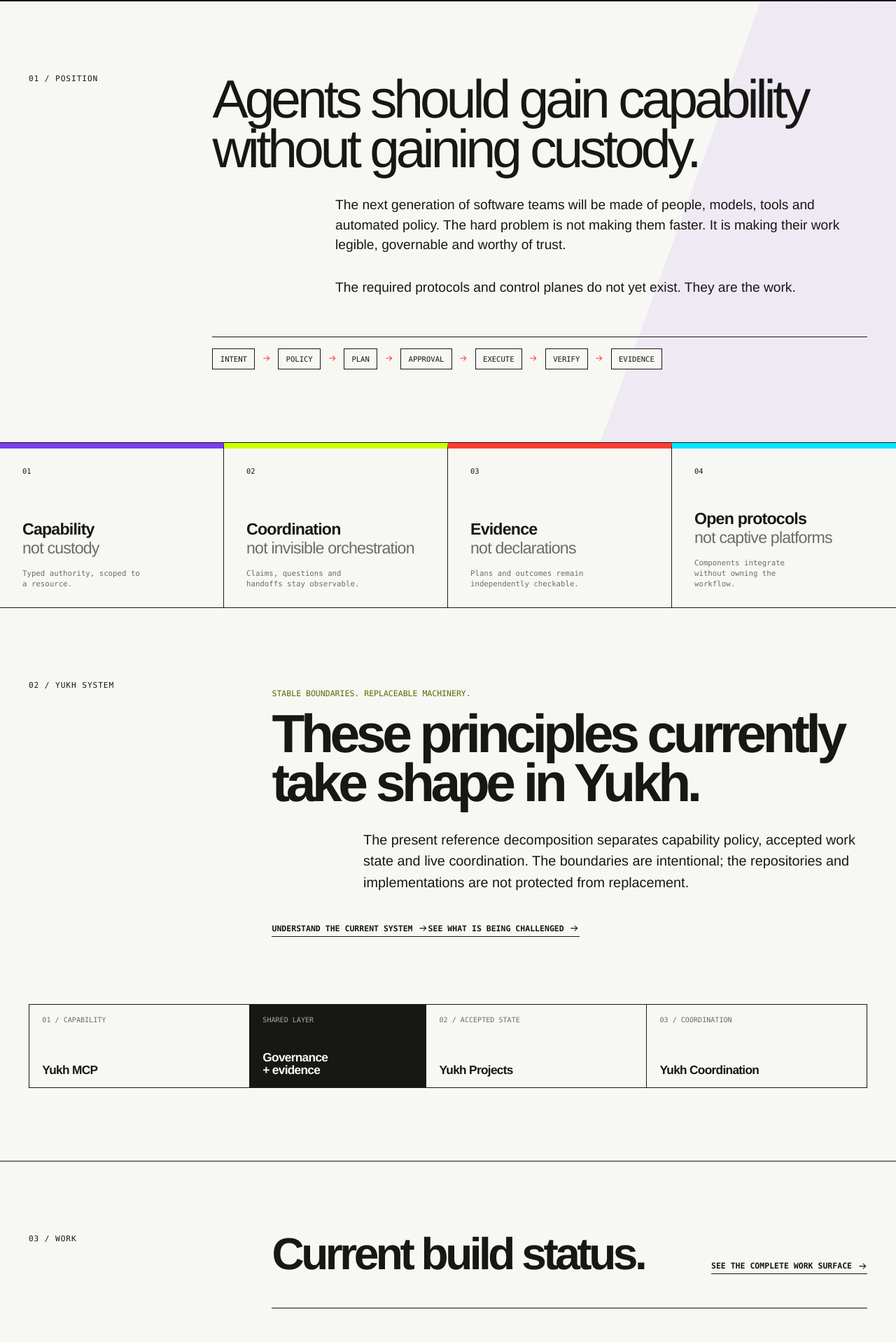
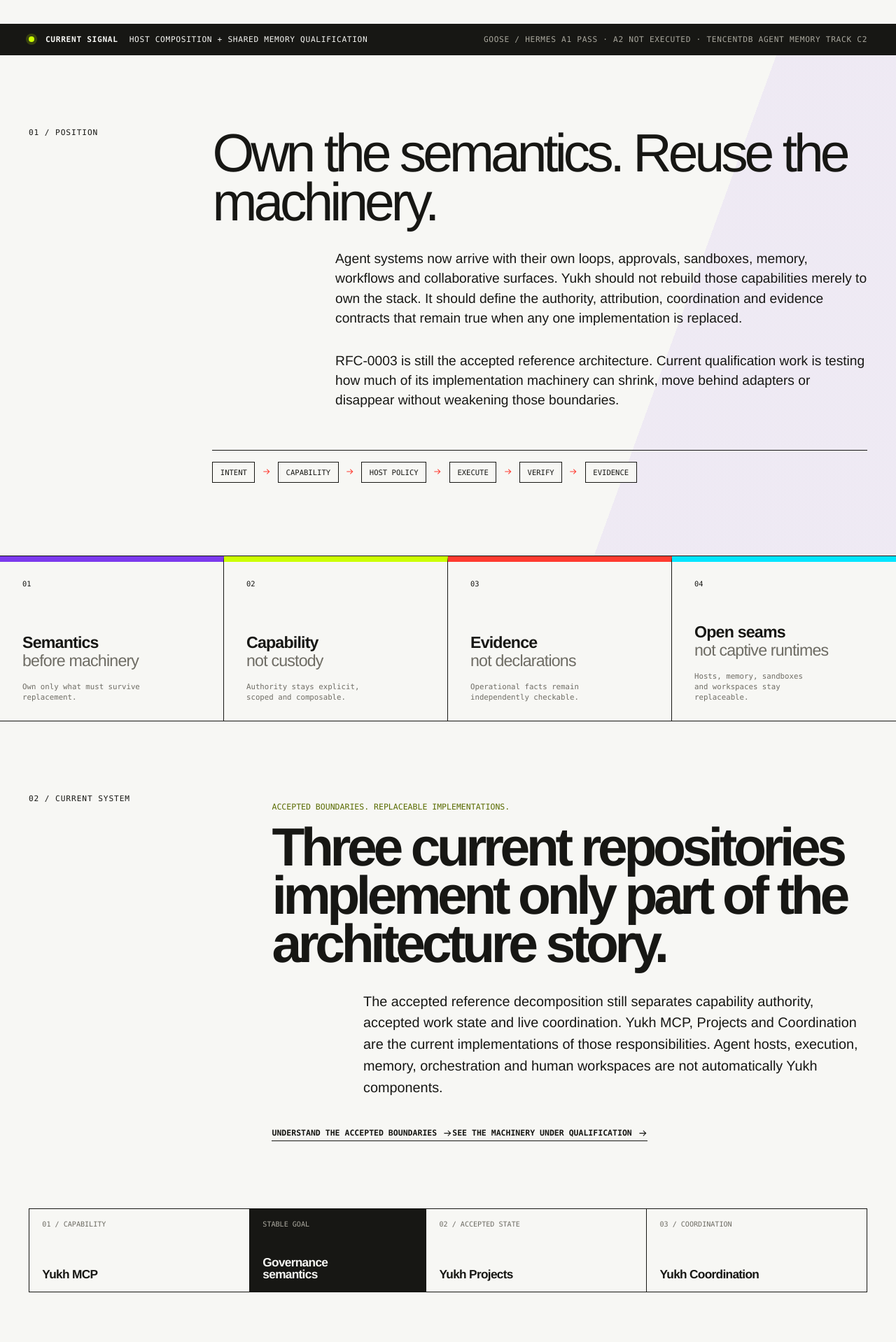
Before and after one commit to nomed/nomed.github.io, a Next.js app: page / in a window 1280 px wide. Shown: the part 847-2765 px from the top of the page at 70% size. Built offline with nearby package versions, Linux system fonts and the light colour scheme.

Commit message:
Reframe Yukh homepage around stable semantics and qualification

```diff
--- a/app/page.tsx
+++ b/app/page.tsx
@@ -6,43 +6,43 @@
   {
     index: "01",
     name: "Yukh MCP",
-    label: "Governed capabilities",
+    label: "Capability policy + evidence",
     mark: "/brand/yukh-mcp.svg",
     color: "#7C3AED",
-    status: "Audit writer foundation",
-    focus: "Storage-neutral audit contracts exist; no durable profile is accepted and no mutation lifecycle is integrated.",
+    status: "Current implementation",
+    focus: "Implements the capability-policy and evidence boundary while Track A tests composition with host-native security.",
     system: "/system/mcp/",
     repository: "https://github.com/nomed/yukh-mcp",
   },
   {
     index: "02",
     name: "Yukh Projects",
-    label: "Accepted-state adapter",
+    label: "GitHub accepted-state adapter",
     mark: "/brand/yukh-projects.svg",
     color: "#00E5FF",
-    status: "Published / synthetically qualified",
-    focus: "v1.7.0 qualifies controlled GitHub Projects apply with synthetic fixtures; no live apply has occurred, and its role as a universal Yukh layer is under review.",
+    status: "Published adapter",
+    focus: "A useful GitHub Projects implementation whose long-term architectural role is being narrowed to accepted work state rather than protected as a universal pillar.",
     system: "/system/projects/",
     repository: "https://github.com/nomed/yukh-projects",
   },
   {
     index: "03",
     name: "Yukh Coordination",
-    label: "Cross-session coordination",
+    label: "Coordination kernel",
     mark: "/brand/yukh-coordination.svg",
     color: "#CCFF00",
-    status: "Preparation evidence complete",
-    focus: "Protocol and runtime preparation evidence exist; there is no public or live runtime.",
+    status: "Current implementation",
+    focus: "Carries claims, conflict, handoff, attribution and replay semantics while transports and workspaces remain replaceable.",
     system: "/system/coordination/",
     repository: "https://github.com/nomed/yukh-coordination",
   },
 ];
 
 const principles = [
-  { lead: "Capability", tail: "not custody", note: "Typed authority, scoped to a resource.", color: "#7C3AED" },
-  { lead: "Coordination", tail: "not invisible orchestration", note: "Claims, questions and handoffs stay observable.", color: "#CCFF00" },
-  { lead: "Evidence", tail: "not declarations", note: "Plans and outcomes remain independently checkable.", color: "#FF3B30" },
-  { lead: "Open protocols", tail: "not captive platforms", note: "Components integrate without owning the workflow.", color: "#00E5FF" },
+  { lead: "Semantics", tail: "before machinery", note: "Own only what must survive replacement.", color: "#7C3AED" },
+  { lead: "Capability", tail: "not custody", note: "Authority stays explicit, scoped and composable.", color: "#CCFF00" },
+  { lead: "Evidence", tail: "not declarations", note: "Operational facts remain independently checkable.", color: "#FF3B30" },
+  { lead: "Open seams", tail: "not captive runtimes", note: "Hosts, memory, sandboxes and workspaces stay replaceable.", color: "#00E5FF" },
 ];
 
 export default function Home() {
@@ -53,11 +53,11 @@
       <section className="hero" id="top">
         <div className="eyebrow">
           <span>Nomed / Governed agentic development</span>
-          <span>Yukh / Open system in formation</span>
+          <span>Yukh / Semantics-first open architecture</span>
         </div>
-        <h1>Software is no longer written by one mind at one keyboard.</h1>
+        <h1>Give agents capability without giving any runtime custody of the system.</h1>
         <div className="hero-bottom">
-          <p className="lede">How can people, agents, policy and evidence work together without losing authority, memory or trust?</p>
+          <p className="lede">Yukh is defining the governance semantics that should survive when the model, host, sandbox, memory system, workflow engine or human workspace changes.</p>
           <a className="round-link" href="#position" aria-label="Begin the story">
             Begin
             <ArrowIcon direction="down" />
@@ -68,18 +68,18 @@
       <aside className="signal-strip" aria-label="Current signal">
         <span className="pulse" aria-hidden="true" />
         <strong>Current signal</strong>
-        <span>Agent systems landscape review</span>
-        <span className="signal-status">current Yukh topology under evidence-based challenge</span>
+        <span>Host composition + shared memory qualification</span>
+        <span className="signal-status">goose / Hermes A1 PASS · A2 not executed · TencentDB Agent Memory Track C2</span>
       </aside>
 
       <section className="manifesto section" id="position">
         <div className="section-label">01 / Position</div>
         <div className="manifesto-copy">
-          <p className="statement">Agents should gain capability without gaining custody.</p>
-          <p>The next generation of software teams will be made of people, models, tools and automated policy. The hard problem is not making them faster. It is making their work legible, governable and worthy of trust.</p>
-          <p>The required protocols and control planes do not yet exist. They are the work.</p>
+          <p className="statement">Own the semantics. Reuse the machinery.</p>
+          <p>Agent systems now arrive with their own loops, approvals, sandboxes, memory, workflows and collaborative surfaces. Yukh should not rebuild those capabilities merely to own the stack. It should define the authority, attribution, coordination and evidence contracts that remain true when any one implementation is replaced.</p>
+          <p>RFC-0003 is still the accepted reference architecture. Current qualification work is testing how much of its implementation machinery can shrink, move behind adapters or disappear without weakening those boundaries.</p>
           <div className="operating-loop" aria-label="The governed operating loop">
-            <span>Intent</span><i><ArrowIcon /></i><span>Policy</span><i><ArrowIcon /></i><span>Plan</span><i><ArrowIcon /></i><span>Approval</span><i><ArrowIcon /></i><span>Execute</span><i><ArrowIcon /></i><span>Verify</span><i><ArrowIcon /></i><span>Evidence</span>
+            <span>Intent</span><i><ArrowIcon /></i><span>Capability</span><i><ArrowIcon /></i><span>Host policy</span><i><ArrowIcon /></i><span>Execute</span><i><ArrowIcon /></i><span>Verify</span><i><ArrowIcon /></i><span>Evidence</span>
           </div>
         </div>
       </section>
@@ -95,29 +95,29 @@
       </section>
 
       <section className="yukh section" id="system">
-        <div className="section-label">02 / Yukh system</div>
+        <div className="section-label">02 / Current system</div>
         <div className="yukh-intro">
-          <p className="kicker">Stable boundaries. Replaceable machinery.</p>
-          <h2>These principles currently take shape in Yukh.</h2>
-          <p>The present reference decomposition separates capability policy, accepted work state and live coordination. The boundaries are intentional; the repositories and implementations are not protected from replacement.</p>
-          <Link className="text-link" href="/system/">Understand the current system <ArrowIcon /></Link>
-          <Link className="text-link" href="/landscape/">See what is being challenged <ArrowIcon /></Link>
+          <p className="kicker">Accepted boundaries. Replaceable implementations.</p>
+          <h2>Three current repositories implement only part of the architecture story.</h2>
+          <p>The accepted reference decomposition still separates capability authority, accepted work state and live coordination. Yukh MCP, Projects and Coordination are the current implementations of those responsibilities. Agent hosts, execution, memory, orchestration and human workspaces are not automatically Yukh components.</p>
+          <Link className="text-link" href="/system/">Understand the accepted boundaries <ArrowIcon /></Link>
+          <Link className="text-link" href="/landscape/">See the machinery under qualification <ArrowIcon /></Link>
         </div>
-        <div className="suite-map" aria-label="Current Yukh reference components">
+        <div className="suite-map" aria-label="Current Yukh implementations of accepted reference boundaries">
           <div className="suite-map-rail" aria-hidden="true" />
           <Link className="suite-node suite-node-mcp" href="/system/mcp/"><span>01 / Capability</span><strong>Yukh MCP</strong></Link>
-          <div className="suite-hub"><span>Shared layer</span><strong>Governance<br />+ evidence</strong></div>
+          <div className="suite-hub"><span>Stable goal</span><strong>Governance<br />semantics</strong></div>
           <Link className="suite-node suite-node-projects" href="/system/projects/"><span>02 / Accepted state</span><strong>Yukh Projects</strong></Link>
           <Link className="suite-node suite-node-coordination" href="/system/coordination/"><span>03 / Coordination</span><strong>Yukh Coordination</strong></Link>
         </div>
       </section>
 
       <section className="work section" id="work">
-        <div className="section-label">03 / Work</div>
+        <div className="section-label">03 / Implementations</div>
         <div>
           <div className="work-heading">
-            <h2>Current build status.</h2>
-            <Link className="text-link" href="/work/">See the complete work surface <ArrowIcon /></Link>
+            <h2>What Yukh code exists today.</h2>
+            <Link className="text-link" href="/work/">See implementations + qualification work <ArrowIcon /></Link>
           </div>
           <div className="project-list">
             {components.map((component) => (
@@ -136,21 +136,22 @@
       </section>
 
       <section className="coordination section" id="signal">
-        <div className="section-label">04 / Research signal</div>
+        <div className="section-label">04 / Qualification</div>
         <div className="coordination-grid">
           <div>
-            <p className="kicker">Reuse before reinvention.</p>
-            <h2>Which parts of Yukh should not be Yukh code?</h2>
-            <Link className="signal-link" href="/landscape/">Explore the agent systems landscape <ArrowIcon /></Link>
+            <p className="kicker">No protected components.</p>
+            <h2>The next architecture is being earned by evidence.</h2>
+            <Link className="signal-link" href="/landscape/">Explore the current landscape <ArrowIcon /></Link>
           </div>
           <div className="coordination-copy">
-            <p>Maka, goose, OpenHands and Buzz now provide serious runtime, sandbox, interoperability and collaborative-workspace capabilities. Yukh is testing whether they can implement parts of the system without weakening authority, attribution, replay or evidence.</p>
-            <div className="terminal" role="img" aria-label="Architecture qualification options">
-              <div className="terminal-top"><span>#architecture-review</span><span>no protected components</span></div>
-              <p><span>01</span> goose <b>HOST?</b> MCP + ACP + composable loop</p>
-              <p><span>02</span> maka <b>RUNTIME?</b> durable AgentRun facts</p>
-              <p><span>03</span> buzz <b>WORKSPACE?</b> humans + agents + signed events</p>
-              <p><span>04</span> openhands <b className="pass">SANDBOX?</b> isolated execution</p>
+            <p>goose and Hermes have both passed the first runtime-substrate gate, but neither is a selected Yukh host. Apache Maka, OpenHands, OpenHuman, TencentDB Agent Memory and Buzz are being evaluated for distinct replaceable concerns rather than collected into one mandatory platform.</p>
+            <div className="terminal" role="img" aria-label="Current Yukh qualification tracks">
+              <div className="terminal-top"><span>#qualification</span><span>observed 2026-08-24</span></div>
+              <p><span>A1</span> goose + Hermes <b className="pass">PASS</b> runtime substrate</p>
+              <p><span>A2</span> host composition <b>DEFINED</b> adapters not executed</p>
+              <p><span>C2</span> TencentDB Agent Memory <b>MEMORY?</b> contextual, never authority</p>
+              <p><span>EX</span> Maka + OpenHands <b>EXECUTION?</b> durable facts + isolation</p>
+              <p><span>UX</span> Buzz <b>WORKSPACE?</b> surface, not authority</p>
               <div className="terminal-cursor">_</div>
             </div>
           </div>
@@ -158,11 +159,11 @@
       </section>
 
       <section className="invitation">
-        <p>Writing / Notes from the work</p>
-        <h2>Build systems that deserve agency.</h2>
+        <p>Research / Architecture under qualification</p>
+        <h2>Less platform. Stronger boundaries.</h2>
         <div>
+          <Link href="/landscape/">Read the qualification landscape <ArrowIcon /></Link>
           <Link href="/writing/">Read the field notes <ArrowIcon /></Link>
-          <Link href="/brand/">Explore the identity system <ArrowIcon /></Link>
         </div>
       </section>
 
```
